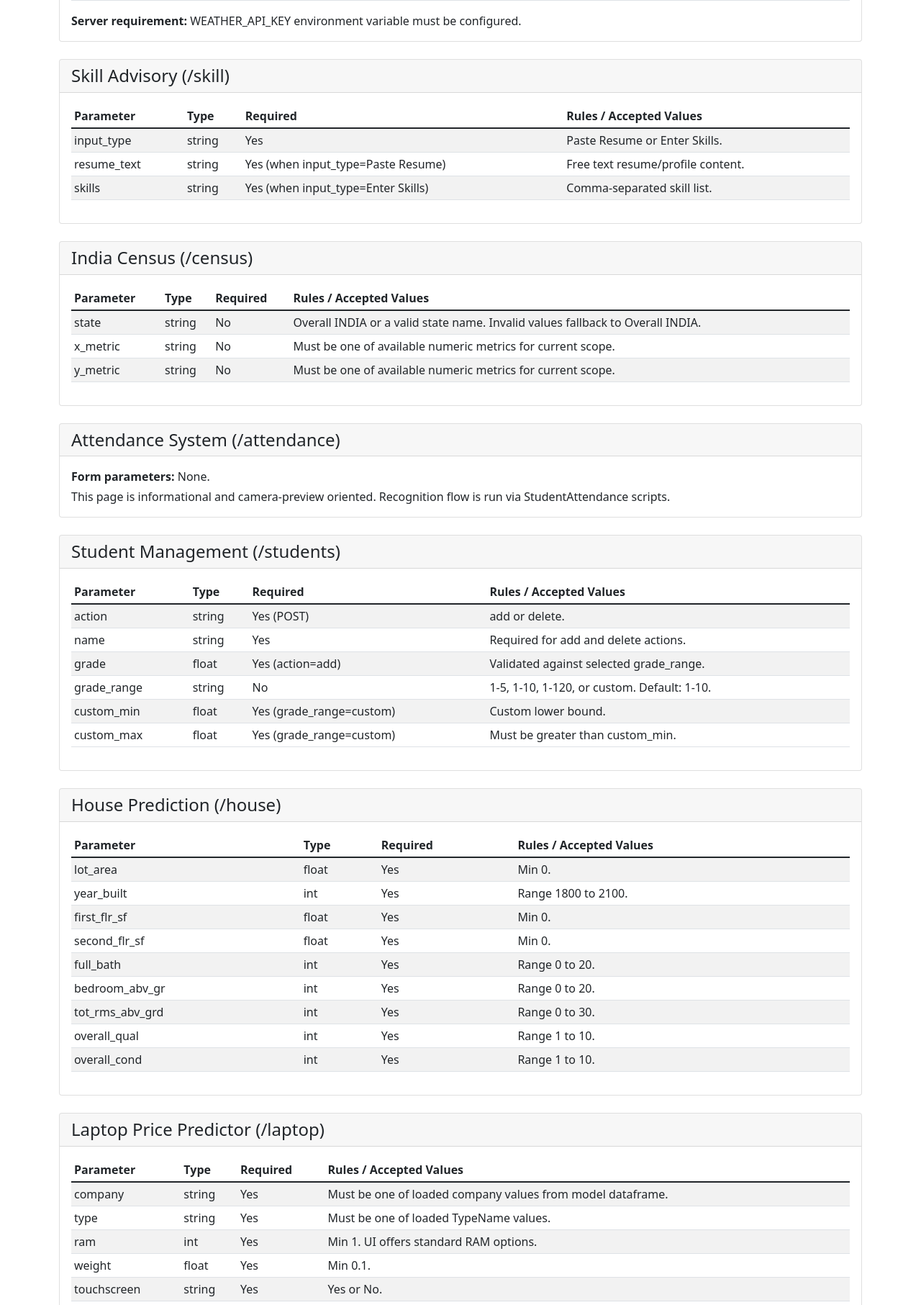
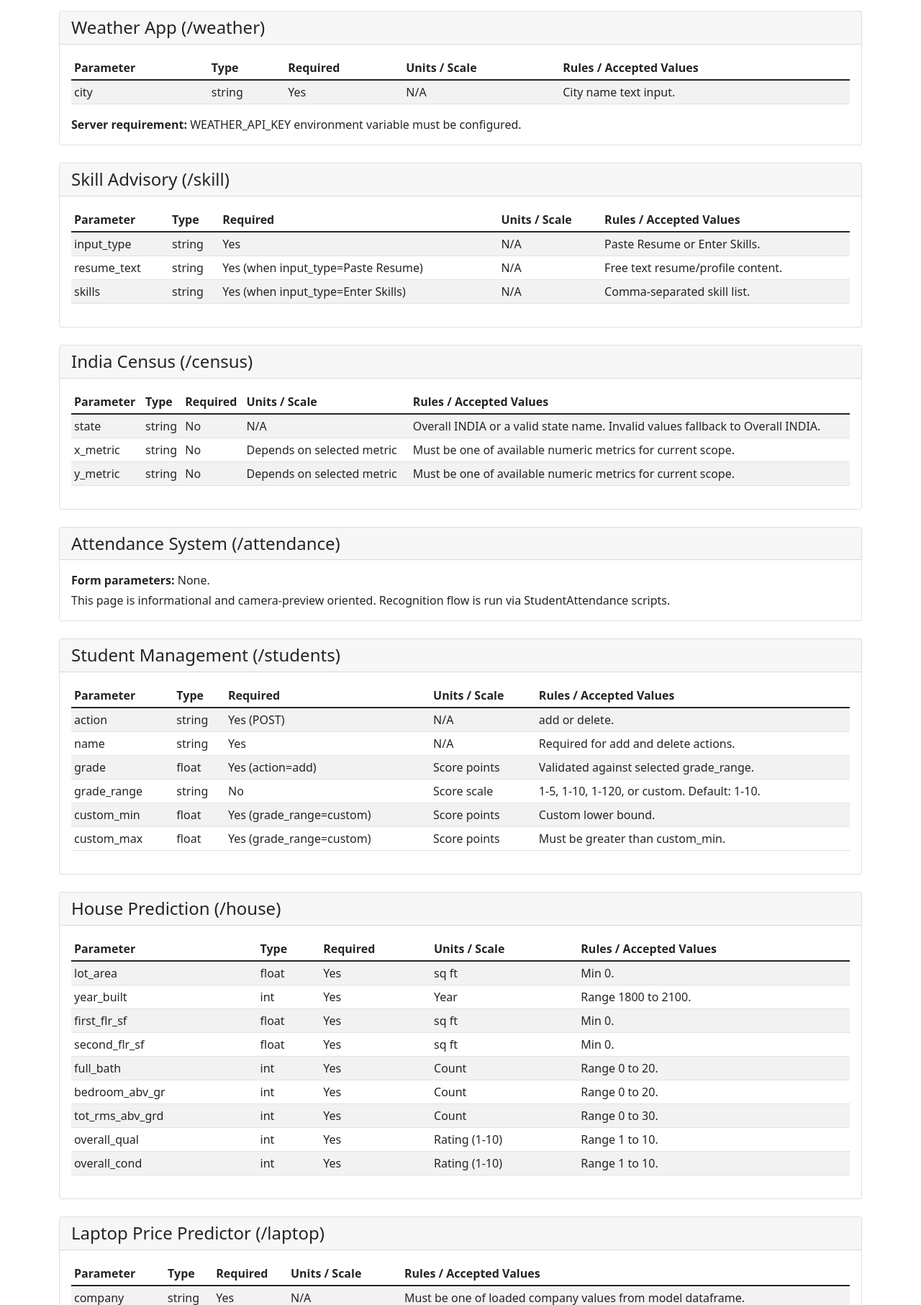
Before and after one commit to Shikher-jain/Data-Vista, a Flask app: template templates/parameters.html in a window 1280 px wide. Shown: the part 2965-4778 px from the top of the page at 72% size. Run offline with Flask 3, Linux system fonts and the light colour scheme; the template is opened without the code that fills it, so the values that code supplies are empty.

Commit message:
add metric/scale and units of all parameters

```diff
--- a/templates/parameters.html
+++ b/templates/parameters.html
@@ -13,7 +13,7 @@
     </div>
 
     <div class="alert alert-info">
-        This guide documents page headings, form entries, parameter names, expected values, defaults, and backend validation behavior.
+        This guide documents page headings, form entries, parameter names, units/scales, expected values, defaults, and backend validation behavior.
     </div>
 
     <div class="card mb-4">
@@ -132,23 +132,24 @@
                         <th>Parameter</th>
                         <th>Type</th>
                         <th>Required</th>
+                        <th>Units / Scale</th>
                         <th>Rules / Accepted Values</th>
                     </tr>
                 </thead>
                 <tbody>
-                    <tr><td>model_type</td><td>string</td><td>Yes</td><td>basic or advanced. Defaults to basic.</td></tr>
-                    <tr><td>glucose</td><td>float</td><td>Yes (basic mode)</td><td>Must be a valid number, min 0.</td></tr>
-                    <tr><td>bloodpressure</td><td>float</td><td>Yes (basic mode)</td><td>Must be a valid number, min 0.</td></tr>
-                    <tr><td>insulin</td><td>float</td><td>Yes (basic mode)</td><td>Must be a valid number, min 0.</td></tr>
-                    <tr><td>bmi</td><td>float</td><td>Yes (basic mode)</td><td>Must be a valid number, min 0.</td></tr>
-                    <tr><td>gender_adv</td><td>string</td><td>Yes (advanced mode)</td><td>Expected values from model metadata (typically Female, Male, Other).</td></tr>
-                    <tr><td>age_adv</td><td>float</td><td>Yes (advanced mode)</td><td>Range: 0 to 120.</td></tr>
-                    <tr><td>hypertension_adv</td><td>int</td><td>Yes (advanced mode)</td><td>0 or 1.</td></tr>
-                    <tr><td>heart_disease_adv</td><td>int</td><td>Yes (advanced mode)</td><td>0 or 1.</td></tr>
-                    <tr><td>smoking_history_adv</td><td>string</td><td>Yes (advanced mode)</td><td>Expected values from metadata: Not applicable, current, former, never. Legacy aliases like No Info, ever, and not current are normalized.</td></tr>
-                    <tr><td>bmi_adv</td><td>float</td><td>Yes (advanced mode)</td><td>Must be a valid number, min 0.</td></tr>
-                    <tr><td>hba1c_level_adv</td><td>float</td><td>Yes (advanced mode)</td><td>Must be a valid number, min 0.</td></tr>
-                    <tr><td>blood_glucose_level_adv</td><td>float</td><td>Yes (advanced mode)</td><td>Must be a valid number, min 0.</td></tr>
+                    <tr><td>model_type</td><td>string</td><td>Yes</td><td>N/A</td><td>basic or advanced. Defaults to basic.</td></tr>
+                    <tr><td>glucose</td><td>float</td><td>Yes (basic mode)</td><td>mg/dL</td><td>Must be a valid number, min 0.</td></tr>
+                    <tr><td>bloodpressure</td><td>float</td><td>Yes (basic mode)</td><td>mmHg</td><td>Must be a valid number, min 0.</td></tr>
+                    <tr><td>insulin</td><td>float</td><td>Yes (basic mode)</td><td>uU/mL</td><td>Must be a valid number, min 0.</td></tr>
+                    <tr><td>bmi</td><td>float</td><td>Yes (basic mode)</td><td>kg/m^2</td><td>Must be a valid number, min 0.</td></tr>
+                    <tr><td>gender_adv</td><td>string</td><td>Yes (advanced mode)</td><td>N/A</td><td>Expected values from model metadata (typically Female, Male, Other).</td></tr>
+                    <tr><td>age_adv</td><td>float</td><td>Yes (advanced mode)</td><td>Years</td><td>Range: 0 to 120.</td></tr>
+                    <tr><td>hypertension_adv</td><td>int</td><td>Yes (advanced mode)</td><td>Binary flag</td><td>0 or 1.</td></tr>
+                    <tr><td>heart_disease_adv</td><td>int</td><td>Yes (advanced mode)</td><td>Binary flag</td><td>0 or 1.</td></tr>
+                    <tr><td>smoking_history_adv</td><td>string</td><td>Yes (advanced mode)</td><td>N/A</td><td>Expected values from metadata: Not applicable, current, former, never. Legacy aliases like No Info, ever, and not current are normalized.</td></tr>
+                    <tr><td>bmi_adv</td><td>float</td><td>Yes (advanced mode)</td><td>kg/m^2</td><td>Must be a valid number, min 0.</td></tr>
+                    <tr><td>hba1c_level_adv</td><td>float</td><td>Yes (advanced mode)</td><td>%</td><td>Must be a valid number, min 0.</td></tr>
+                    <tr><td>blood_glucose_level_adv</td><td>float</td><td>Yes (advanced mode)</td><td>mg/dL</td><td>Must be a valid number, min 0.</td></tr>
                 </tbody>
             </table>
         </div>
@@ -163,13 +164,14 @@
                         <th>Parameter</th>
                         <th>Type</th>
                         <th>Required</th>
+                        <th>Units / Scale</th>
                         <th>Rules / Accepted Values</th>
                     </tr>
                 </thead>
                 <tbody>
-                    <tr><td>from_year</td><td>int</td><td>No</td><td>Range is dataset-driven: min_year to max_year.</td></tr>
-                    <tr><td>to_year</td><td>int</td><td>No</td><td>Range is dataset-driven: min_year to max_year. Must be greater than or equal to from_year.</td></tr>
-                    <tr><td>countries</td><td>list[string]</td><td>No</td><td>Country codes selected via checkboxes. Invalid codes are ignored. Defaults are auto-applied if empty.</td></tr>
+                    <tr><td>from_year</td><td>int</td><td>No</td><td>Year</td><td>Range is dataset-driven: min_year to max_year.</td></tr>
+                    <tr><td>to_year</td><td>int</td><td>No</td><td>Year</td><td>Range is dataset-driven: min_year to max_year. Must be greater than or equal to from_year.</td></tr>
+                    <tr><td>countries</td><td>list[string]</td><td>No</td><td>Country codes</td><td>Country codes selected via checkboxes. Invalid codes are ignored. Defaults are auto-applied if empty.</td></tr>
                 </tbody>
             </table>
         </div>
@@ -184,16 +186,17 @@
                         <th>Parameter</th>
                         <th>Type</th>
                         <th>Required</th>
+                        <th>Units / Scale</th>
                         <th>Rules / Accepted Values</th>
                     </tr>
                 </thead>
                 <tbody>
-                    <tr><td>option</td><td>string</td><td>Yes</td><td>Teams, Team vs Team, Team Record, Batsman Stats, Bowler Stats.</td></tr>
-                    <tr><td>t1</td><td>string</td><td>Yes (Team vs Team)</td><td>Must be a valid team.</td></tr>
-                    <tr><td>t2</td><td>string</td><td>Yes (Team vs Team)</td><td>Must be a valid team and different from t1.</td></tr>
-                    <tr><td>team</td><td>string</td><td>Yes (Team Record)</td><td>Must be a valid team.</td></tr>
-                    <tr><td>batsman</td><td>string</td><td>Yes (Batsman Stats)</td><td>Must be a valid player from dataset.</td></tr>
-                    <tr><td>bowler</td><td>string</td><td>Yes (Bowler Stats)</td><td>Must be a valid player from dataset.</td></tr>
+                    <tr><td>option</td><td>string</td><td>Yes</td><td>N/A</td><td>Teams, Team vs Team, Team Record, Batsman Stats, Bowler Stats.</td></tr>
+                    <tr><td>t1</td><td>string</td><td>Yes (Team vs Team)</td><td>N/A</td><td>Must be a valid team.</td></tr>
+                    <tr><td>t2</td><td>string</td><td>Yes (Team vs Team)</td><td>N/A</td><td>Must be a valid team and different from t1.</td></tr>
+                    <tr><td>team</td><td>string</td><td>Yes (Team Record)</td><td>N/A</td><td>Must be a valid team.</td></tr>
+                    <tr><td>batsman</td><td>string</td><td>Yes (Batsman Stats)</td><td>N/A</td><td>Must be a valid player from dataset.</td></tr>
+                    <tr><td>bowler</td><td>string</td><td>Yes (Bowler Stats)</td><td>N/A</td><td>Must be a valid player from dataset.</td></tr>
                 </tbody>
             </table>
         </div>
@@ -208,11 +211,12 @@
                         <th>Parameter</th>
                         <th>Type</th>
                         <th>Required</th>
+                        <th>Units / Scale</th>
                         <th>Rules / Accepted Values</th>
                     </tr>
                 </thead>
                 <tbody>
-                    <tr><td>city</td><td>string</td><td>Yes</td><td>City name text input.</td></tr>
+                    <tr><td>city</td><td>string</td><td>Yes</td><td>N/A</td><td>City name text input.</td></tr>
                 </tbody>
             </table>
             <p class="mb-0"><strong>Server requirement:</strong> WEATHER_API_KEY environment variable must be configured.</p>
@@ -228,13 +232,14 @@
                         <th>Parameter</th>
                         <th>Type</th>
                         <th>Required</th>
+                        <th>Units / Scale</th>
                         <th>Rules / Accepted Values</th>
                     </tr>
                 </thead>
                 <tbody>
-                    <tr><td>input_type</td><td>string</td><td>Yes</td><td>Paste Resume or Enter Skills.</td></tr>
-                    <tr><td>resume_text</td><td>string</td><td>Yes (when input_type=Paste Resume)</td><td>Free text resume/profile content.</td></tr>
-                    <tr><td>skills</td><td>string</td><td>Yes (when input_type=Enter Skills)</td><td>Comma-separated skill list.</td></tr>
+                    <tr><td>input_type</td><td>string</td><td>Yes</td><td>N/A</td><td>Paste Resume or Enter Skills.</td></tr>
+                    <tr><td>resume_text</td><td>string</td><td>Yes (when input_type=Paste Resume)</td><td>N/A</td><td>Free text resume/profile content.</td></tr>
+                    <tr><td>skills</td><td>string</td><td>Yes (when input_type=Enter Skills)</td><td>N/A</td><td>Comma-separated skill list.</td></tr>
                 </tbody>
             </table>
         </div>
@@ -249,13 +254,14 @@
                         <th>Parameter</th>
                         <th>Type</th>
                         <th>Required</th>
+                        <th>Units / Scale</th>
                         <th>Rules / Accepted Values</th>
                     </tr>
                 </thead>
                 <tbody>
-                    <tr><td>state</td><td>string</td><td>No</td><td>Overall INDIA or a valid state name. Invalid values fallback to Overall INDIA.</td></tr>
-                    <tr><td>x_metric</td><td>string</td><td>No</td><td>Must be one of available numeric metrics for current scope.</td></tr>
-                    <tr><td>y_metric</td><td>string</td><td>No</td><td>Must be one of available numeric metrics for current scope.</td></tr>
+                    <tr><td>state</td><td>string</td><td>No</td><td>N/A</td><td>Overall INDIA or a valid state name. Invalid values fallback to Overall INDIA.</td></tr>
+                    <tr><td>x_metric</td><td>string</td><td>No</td><td>Depends on selected metric</td><td>Must be one of available numeric metrics for current scope.</td></tr>
+                    <tr><td>y_metric</td><td>string</td><td>No</td><td>Depends on selected metric</td><td>Must be one of available numeric metrics for current scope.</td></tr>
                 </tbody>
             </table>
         </div>
@@ -278,16 +284,17 @@
                         <th>Parameter</th>
                         <th>Type</th>
                         <th>Required</th>
+                        <th>Units / Scale</th>
                         <th>Rules / Accepted Values</th>
                     </tr>
                 </thead>
                 <tbody>
-                    <tr><td>action</td><td>string</td><td>Yes (POST)</td><td>add or delete.</td></tr>
-                    <tr><td>name</td><td>string</td><td>Yes</td><td>Required for add and delete actions.</td></tr>
-                    <tr><td>grade</td><td>float</td><td>Yes (action=add)</td><td>Validated against selected grade_range.</td></tr>
-                    <tr><td>grade_range</td><td>string</td><td>No</td><td>1-5, 1-10, 1-120, or custom. Default: 1-10.</td></tr>
-                    <tr><td>custom_min</td><td>float</td><td>Yes (grade_range=custom)</td><td>Custom lower bound.</td></tr>
-                    <tr><td>custom_max</td><td>float</td><td>Yes (grade_range=custom)</td><td>Must be greater than custom_min.</td></tr>
+                    <tr><td>action</td><td>string</td><td>Yes (POST)</td><td>N/A</td><td>add or delete.</td></tr>
+                    <tr><td>name</td><td>string</td><td>Yes</td><td>N/A</td><td>Required for add and delete actions.</td></tr>
+                    <tr><td>grade</td><td>float</td><td>Yes (action=add)</td><td>Score points</td><td>Validated against selected grade_range.</td></tr>
+                    <tr><td>grade_range</td><td>string</td><td>No</td><td>Score scale</td><td>1-5, 1-10, 1-120, or custom. Default: 1-10.</td></tr>
+                    <tr><td>custom_min</td><td>float</td><td>Yes (grade_range=custom)</td><td>Score points</td><td>Custom lower bound.</td></tr>
+                    <tr><td>custom_max</td><td>float</td><td>Yes (grade_range=custom)</td><td>Score points</td><td>Must be greater than custom_min.</td></tr>
                 </tbody>
             </table>
         </div>
@@ -302,19 +309,20 @@
                         <th>Parameter</th>
                         <th>Type</th>
                         <th>Required</th>
+                        <th>Units / Scale</th>
                         <th>Rules / Accepted Values</th>
                     </tr>
                 </thead>
                 <tbody>
-                    <tr><td>lot_area</td><td>float</td><td>Yes</td><td>Min 0.</td></tr>
-                    <tr><td>year_built</td><td>int</td><td>Yes</td><td>Range 1800 to 2100.</td></tr>
-                    <tr><td>first_flr_sf</td><td>float</td><td>Yes</td><td>Min 0.</td></tr>
-                    <tr><td>second_flr_sf</td><td>float</td><td>Yes</td><td>Min 0.</td></tr>
-                    <tr><td>full_bath</td><td>int</td><td>Yes</td><td>Range 0 to 20.</td></tr>
-                    <tr><td>bedroom_abv_gr</td><td>int</td><td>Yes</td><td>Range 0 to 20.</td></tr>
-                    <tr><td>tot_rms_abv_grd</td><td>int</td><td>Yes</td><td>Range 0 to 30.</td></tr>
-                    <tr><td>overall_qual</td><td>int</td><td>Yes</td><td>Range 1 to 10.</td></tr>
-                    <tr><td>overall_cond</td><td>int</td><td>Yes</td><td>Range 1 to 10.</td></tr>
+                    <tr><td>lot_area</td><td>float</td><td>Yes</td><td>sq ft</td><td>Min 0.</td></tr>
+                    <tr><td>year_built</td><td>int</td><td>Yes</td><td>Year</td><td>Range 1800 to 2100.</td></tr>
+                    <tr><td>first_flr_sf</td><td>float</td><td>Yes</td><td>sq ft</td><td>Min 0.</td></tr>
+                    <tr><td>second_flr_sf</td><td>float</td><td>Yes</td><td>sq ft</td><td>Min 0.</td></tr>
+                    <tr><td>full_bath</td><td>int</td><td>Yes</td><td>Count</td><td>Range 0 to 20.</td></tr>
+                    <tr><td>bedroom_abv_gr</td><td>int</td><td>Yes</td><td>Count</td><td>Range 0 to 20.</td></tr>
+                    <tr><td>tot_rms_abv_grd</td><td>int</td><td>Yes</td><td>Count</td><td>Range 0 to 30.</td></tr>
+                    <tr><td>overall_qual</td><td>int</td><td>Yes</td><td>Rating (1-10)</td><td>Range 1 to 10.</td></tr>
+                    <tr><td>overall_cond</td><td>int</td><td>Yes</td><td>Rating (1-10)</td><td>Range 1 to 10.</td></tr>
                 </tbody>
             </table>
         </div>
@@ -329,23 +337,24 @@
                         <th>Parameter</th>
                         <th>Type</th>
                         <th>Required</th>
+                        <th>Units / Scale</th>
                         <th>Rules / Accepted Values</th>
                     </tr>
                 </thead>
                 <tbody>
-                    <tr><td>company</td><td>string</td><td>Yes</td><td>Must be one of loaded company values from model dataframe.</td></tr>
-                    <tr><td>type</td><td>string</td><td>Yes</td><td>Must be one of loaded TypeName values.</td></tr>
-                    <tr><td>ram</td><td>int</td><td>Yes</td><td>Min 1. UI offers standard RAM options.</td></tr>
-                    <tr><td>weight</td><td>float</td><td>Yes</td><td>Min 0.1.</td></tr>
-                    <tr><td>touchscreen</td><td>string</td><td>Yes</td><td>Yes or No.</td></tr>
-                    <tr><td>ips</td><td>string</td><td>Yes</td><td>Yes or No.</td></tr>
-                    <tr><td>screen_size</td><td>float</td><td>Yes</td><td>Min 1 (UI suggests 10 to 18 inches).</td></tr>
-                    <tr><td>resolution</td><td>string</td><td>Yes</td><td>Must include x separator, format WIDTHxHEIGHT.</td></tr>
-                    <tr><td>cpu</td><td>string</td><td>Yes</td><td>Must be one of loaded CPU brand values.</td></tr>
-                    <tr><td>hdd</td><td>int</td><td>Yes</td><td>Min 0.</td></tr>
-                    <tr><td>ssd</td><td>int</td><td>Yes</td><td>Min 0.</td></tr>
-                    <tr><td>gpu</td><td>string</td><td>Yes</td><td>Must be one of loaded GPU brand values.</td></tr>
-                    <tr><td>os</td><td>string</td><td>Yes</td><td>Must be one of loaded OS values.</td></tr>
+                    <tr><td>company</td><td>string</td><td>Yes</td><td>N/A</td><td>Must be one of loaded company values from model dataframe.</td></tr>
+                    <tr><td>type</td><td>string</td><td>Yes</td><td>N/A</td><td>Must be one of loaded TypeName values.</td></tr>
+                    <tr><td>ram</td><td>int</td><td>Yes</td><td>GB</td><td>Min 1. UI offers standard RAM options.</td></tr>
+                    <tr><td>weight</td><td>float</td><td>Yes</td><td>kg</td><td>Min 0.1.</td></tr>
+                    <tr><td>touchscreen</td><td>string</td><td>Yes</td><td>Boolean choice</td><td>Yes or No.</td></tr>
+                    <tr><td>ips</td><td>string</td><td>Yes</td><td>Boolean choice</td><td>Yes or No.</td></tr>
+                    <tr><td>screen_size</td><td>float</td><td>Yes</td><td>Inches</td><td>Min 1 (UI suggests 10 to 18 inches).</td></tr>
+                    <tr><td>resolution</td><td>string</td><td>Yes</td><td>Pixels</td><td>Must include x separator, format WIDTHxHEIGHT.</td></tr>
+                    <tr><td>cpu</td><td>string</td><td>Yes</td><td>N/A</td><td>Must be one of loaded CPU brand values.</td></tr>
+                    <tr><td>hdd</td><td>int</td><td>Yes</td><td>GB</td><td>Min 0.</td></tr>
+                    <tr><td>ssd</td><td>int</td><td>Yes</td><td>GB</td><td>Min 0.</td></tr>
+                    <tr><td>gpu</td><td>string</td><td>Yes</td><td>N/A</td><td>Must be one of loaded GPU brand values.</td></tr>
+                    <tr><td>os</td><td>string</td><td>Yes</td><td>N/A</td><td>Must be one of loaded OS values.</td></tr>
                 </tbody>
             </table>
         </div>
@@ -360,18 +369,19 @@
                         <th>Parameter</th>
                         <th>Type</th>
                         <th>Required</th>
+                        <th>Units / Scale</th>
                         <th>Rules / Accepted Values</th>
                     </tr>
                 </thead>
                 <tbody>
-                    <tr><td>db1_sql</td><td>string</td><td>Conditional</td><td>Required with db2_sql when using text mode.</td></tr>
-                    <tr><td>db2_sql</td><td>string</td><td>Conditional</td><td>Required with db1_sql when using text mode.</td></tr>
-                    <tr><td>db1_file</td><td>file</td><td>Conditional</td><td>Required with db2_file when using upload mode. Must be .sql and non-empty.</td></tr>
-                    <tr><td>db2_file</td><td>file</td><td>Conditional</td><td>Required with db1_file when using upload mode. Must be .sql and non-empty.</td></tr>
-                    <tr><td>query_pair_id</td><td>string</td><td>No</td><td>One of predefined SQL query pair IDs. Defaults to first pair.</td></tr>
-                    <tr><td>warmup_runs_raw</td><td>int</td><td>No</td><td>Clamped to 0 to 10. Default 1.</td></tr>
-                    <tr><td>measured_runs_raw</td><td>int</td><td>No</td><td>Clamped to 1 to 30. Default 6.</td></tr>
-                    <tr><td>use_llm</td><td>bool-like string</td><td>No</td><td>Accepted truthy values: 1, true, yes, on.</td></tr>
+                    <tr><td>db1_sql</td><td>string</td><td>Conditional</td><td>N/A</td><td>Required with db2_sql when using text mode.</td></tr>
+                    <tr><td>db2_sql</td><td>string</td><td>Conditional</td><td>N/A</td><td>Required with db1_sql when using text mode.</td></tr>
+                    <tr><td>db1_file</td><td>file</td><td>Conditional</td><td>SQL file</td><td>Required with db2_file when using upload mode. Must be .sql and non-empty.</td></tr>
+                    <tr><td>db2_file</td><td>file</td><td>Conditional</td><td>SQL file</td><td>Required with db1_file when using upload mode. Must be .sql and non-empty.</td></tr>
+                    <tr><td>query_pair_id</td><td>string</td><td>No</td><td>N/A</td><td>One of predefined SQL query pair IDs. Defaults to first pair.</td></tr>
+                    <tr><td>warmup_runs_raw</td><td>int</td><td>No</td><td>Runs</td><td>Clamped to 0 to 10. Default 1.</td></tr>
+                    <tr><td>measured_runs_raw</td><td>int</td><td>No</td><td>Runs</td><td>Clamped to 1 to 30. Default 6.</td></tr>
+                    <tr><td>use_llm</td><td>bool-like string</td><td>No</td><td>Boolean flag</td><td>Accepted truthy values: 1, true, yes, on.</td></tr>
                 </tbody>
             </table>
             <p class="mb-1"><strong>Mode behavior:</strong> if both db1_sql and db2_sql look like executable queries, they are treated as slow/optimized benchmark queries and schema-diff is skipped.</p>
@@ -388,19 +398,20 @@
                         <th>Parameter</th>
                         <th>Type</th>
                         <th>Required</th>
+                        <th>Units / Scale</th>
                         <th>Rules / Accepted Values</th>
                     </tr>
                 </thead>
                 <tbody>
-                    <tr><td>url</td><td>string</td><td>Yes</td><td>Must be a valid http:// or https:// URL.</td></tr>
-                    <tr><td>crawl_depth</td><td>int</td><td>No</td><td>Range 0 to 5. Default 1.</td></tr>
-                    <tr><td>max_follow_links</td><td>int</td><td>No</td><td>Range 1 to 120. Default 12.</td></tr>
-                    <tr><td>max_workers</td><td>int</td><td>No</td><td>Range 1 to 20. Default 8.</td></tr>
-                    <tr><td>timeout</td><td>int</td><td>No</td><td>Range 5 to 90 seconds. Default 20.</td></tr>
-                    <tr><td>min_answer_len</td><td>int</td><td>No</td><td>Range 0 to 3000. Default 20.</td></tr>
-                    <tr><td>allow_dynamic</td><td>bool-like string</td><td>No</td><td>Accepted truthy values: 1, true, yes, on. Default true.</td></tr>
-                    <tr><td>reuse_cache</td><td>bool-like string</td><td>No</td><td>Accepted truthy values: 1, true, yes, on. Default true.</td></tr>
-                    <tr><td>use_llm_cleanup</td><td>bool-like string</td><td>No</td><td>Accepted truthy values: 1, true, yes, on. Default false.</td></tr>
+                    <tr><td>url</td><td>string</td><td>Yes</td><td>N/A</td><td>Must be a valid http:// or https:// URL.</td></tr>
+                    <tr><td>crawl_depth</td><td>int</td><td>No</td><td>Levels</td><td>Range 0 to 5. Default 1.</td></tr>
+                    <tr><td>max_follow_links</td><td>int</td><td>No</td><td>Links/pages</td><td>Range 1 to 120. Default 12.</td></tr>
+                    <tr><td>max_workers</td><td>int</td><td>No</td><td>Workers</td><td>Range 1 to 20. Default 8.</td></tr>
+                    <tr><td>timeout</td><td>int</td><td>No</td><td>Seconds</td><td>Range 5 to 90 seconds. Default 20.</td></tr>
+                    <tr><td>min_answer_len</td><td>int</td><td>No</td><td>Characters</td><td>Range 0 to 3000. Default 20.</td></tr>
+                    <tr><td>allow_dynamic</td><td>bool-like string</td><td>No</td><td>Boolean flag</td><td>Accepted truthy values: 1, true, yes, on. Default true.</td></tr>
+                    <tr><td>reuse_cache</td><td>bool-like string</td><td>No</td><td>Boolean flag</td><td>Accepted truthy values: 1, true, yes, on. Default true.</td></tr>
+                    <tr><td>use_llm_cleanup</td><td>bool-like string</td><td>No</td><td>Boolean flag</td><td>Accepted truthy values: 1, true, yes, on. Default false.</td></tr>
                 </tbody>
             </table>
             <p class="mb-0"><strong>Server requirement for LLM cleanup:</strong> GROQ_API_KEY environment variable must be configured.</p>
```
